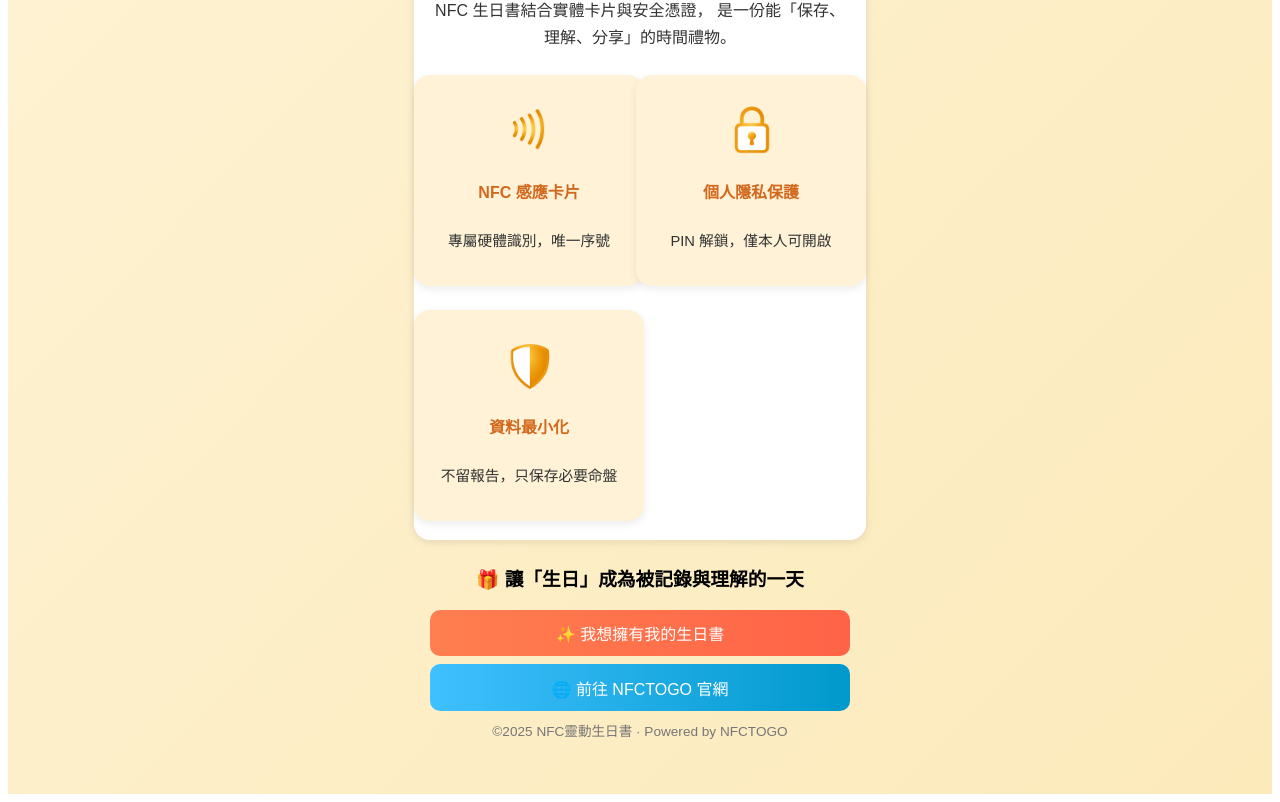
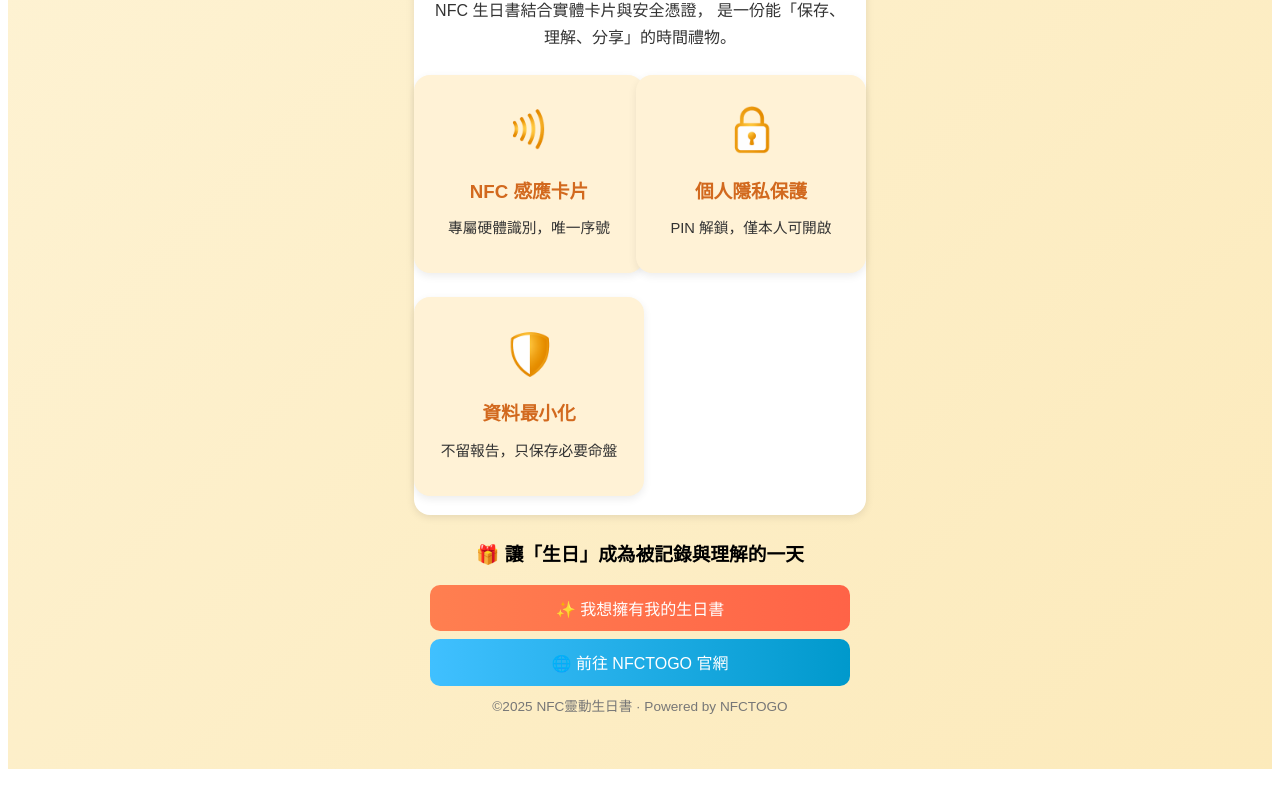
Before and after one commit to srluo/NFC-HBBK, a Next.js app: page /intro in a window 1280 px wide. Shown: the part 1805-2607 px from the top of the page. After the commit the page ends 2582 px from the top, so only its background shows below. Built offline with nearby package versions, Linux system fonts and the light colour scheme.

Commit message:
Update intro.jsx

```diff
--- a/pages/intro.jsx
+++ b/pages/intro.jsx
@@ -81,15 +81,18 @@ export default function Intro() {
         <div className={styles.grid3}>
           <div>
             <img src="/icons/nfc.png" alt="NFC" />
-            <p><strong>NFC 感應卡片</strong><br/>專屬硬體識別，唯一序號</p>
+            <h3 className={styles.highlight}>NFC 感應卡片</h3>
+            <p>專屬硬體識別，唯一序號</p>
             </div>
             <div>
             <img src="/icons/lock.png" alt="安全" />
-            <p><strong>個人隱私保護</strong><br/>PIN 解鎖，僅本人可開啟</p>
+            <h3 className={styles.highlight}>個人隱私保護</h3>
+            <p>PIN 解鎖，僅本人可開啟</p>
             </div>
             <div>
             <img src="/icons/data.png" alt="輕量" />
-            <p><strong>資料最小化</strong><br/>不留報告，只保存必要命盤</p>
+              <h3 className={styles.highlight}>資料最小化</h3>
+            <p>不留報告，只保存必要命盤</p>
             </div>
         </div>
       </section>
```
